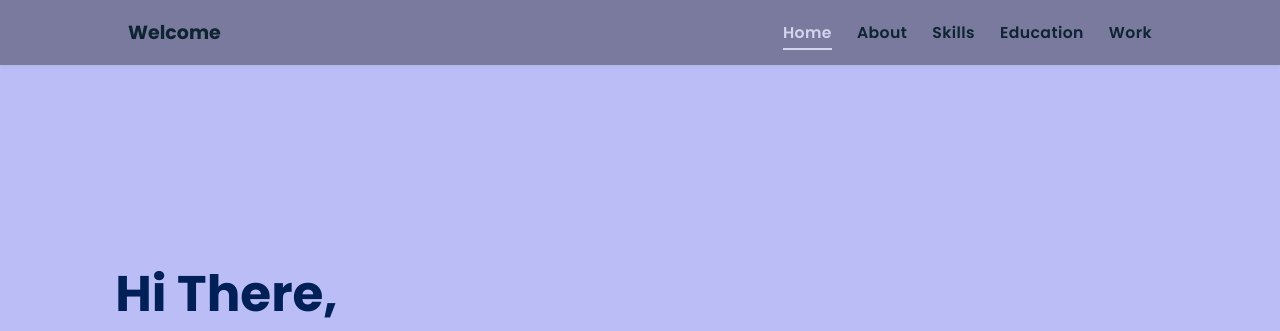
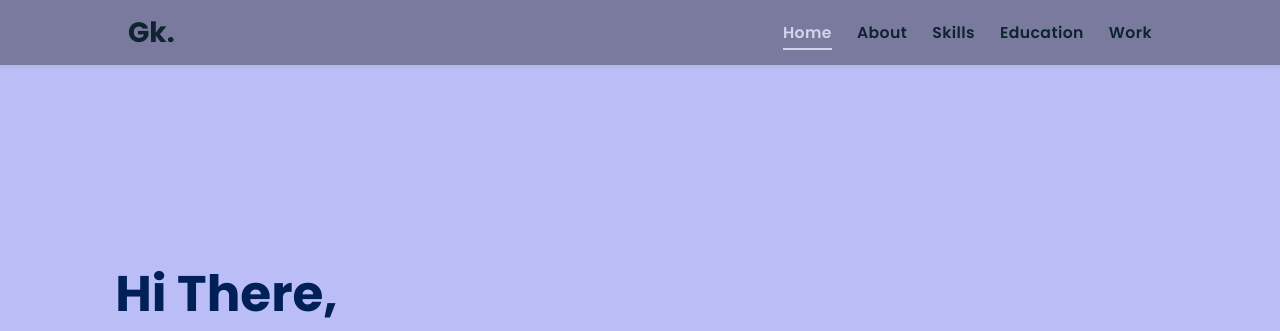
Before and after one commit to ganeshkumar-ms/portfolio, a plain HTML site: page index.html in a window 1280 px wide. Shown: the top 331 px of the page. Drawn offline with nearby package versions, Linux system fonts and the light colour scheme; no server answers.

Commit message:
logo update

```diff
--- a/index.css
+++ b/index.css
@@ -87,11 +87,13 @@ section {
   color: rgb(167, 3, 30);
 }
 header .logo {
-  font-size: 1.9rem;
-  font-weight: 800;
+  font-size: 2.8rem;
+  font-weight: 1000;
   text-decoration: none;
   color: #0e2431;
 }
+
+
 header .logo i {
   font-size: 2.2rem;
 }
--- a/index.html
+++ b/index.html
@@ -10,7 +10,7 @@
 </head>
 <body>
 <header>
-        <a href="/" class="logo">Welcome</a>
+        <a href="" class="logo">Gk.</a>
 
         <div id="menu" class="fas fa-bars"></div>
         <nav class="navbar">
```
Also changed, not shown: images/logo.jpeg (added).
